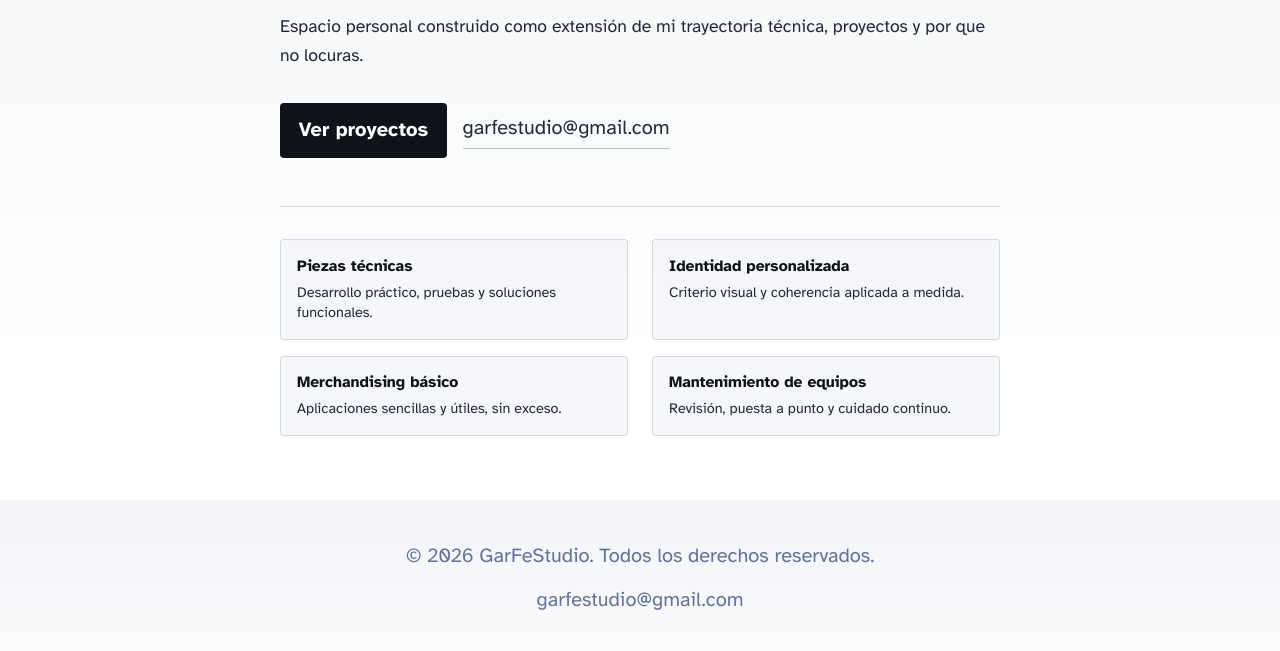
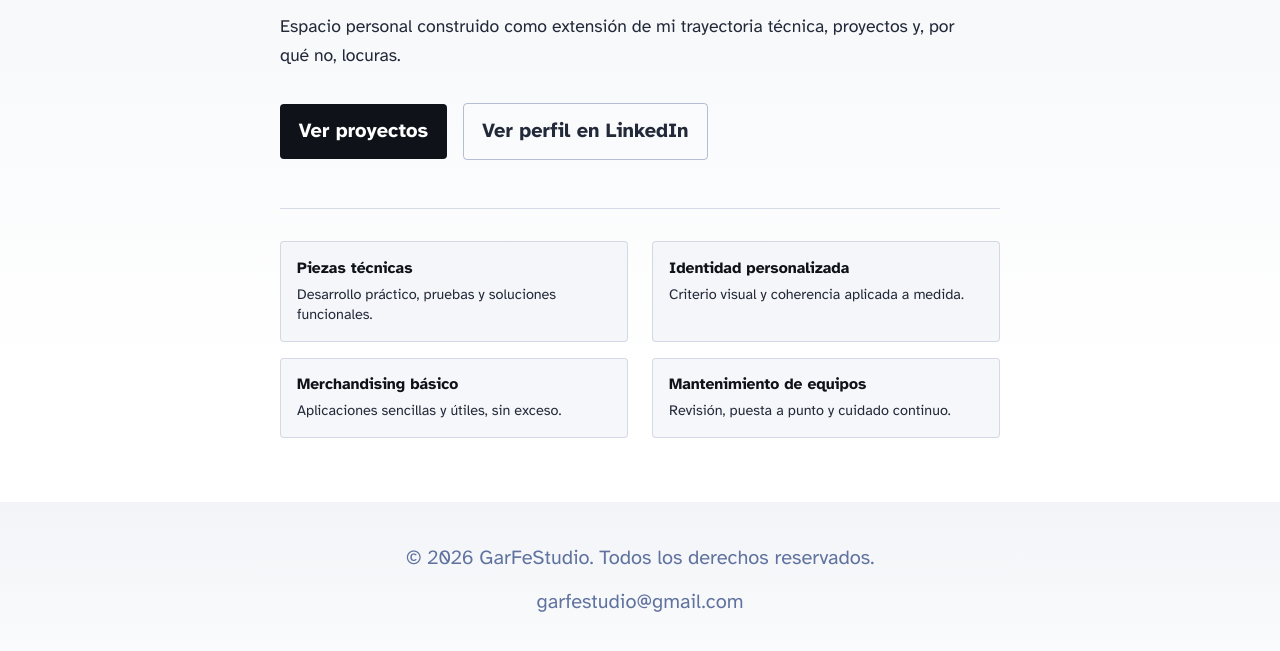
Before and after one commit to garfestudio-tech/astro-blog-starter-template, an Astro site: page / in a window 1280 px wide. Shown: the part 235-886 px from the top of the page. Built offline with nearby package versions, Linux system fonts and the light colour scheme; Astro itself is replaced by a stand-in of ours.

Commit message:
Update index.astro

```diff
--- a/src/pages/index.astro
+++ b/src/pages/index.astro
@@ -18,12 +18,17 @@ import { SITE_TITLE, SITE_DESCRIPTION } from '../consts';
 				<h1>GarFeStudio</h1>
 				<p class="lead">
 					Espacio personal construido como extensión de mi trayectoria técnica,
-					proyectos y por que no locuras.
+					proyectos y, por qué no, locuras.
 				</p>
 				<div class="actions">
 					<a href="/blog" class="btn-primary">Ver proyectos</a>
-					<a href="mailto:garfestudio@gmail.com" class="btn-secondary">
-						garfestudio@gmail.com
+					<a
+						href="https://www.linkedin.com/in/TU-URL-DE-LINKEDIN"
+						target="_blank"
+						rel="noopener noreferrer"
+						class="btn-secondary"
+					>
+						Ver perfil en LinkedIn
 					</a>
 				</div>
 			</section>
@@ -97,14 +102,18 @@ import { SITE_TITLE, SITE_DESCRIPTION } from '../consts';
 		opacity: 0.9;
 	}
 	.btn-secondary {
+		display: inline-block;
+		padding: 0.65rem 1.15rem;
 		color: rgb(var(--gray-dark));
+		background: transparent;
+		border: 1px solid rgba(var(--gray), 0.45);
+		border-radius: 4px;
 		text-decoration: none;
-		border-bottom: 1px solid rgba(var(--gray), 0.45);
-		padding-bottom: 0.15rem;
+		font-weight: 600;
 	}
 	.btn-secondary:hover {
 		color: rgb(var(--black));
-		border-bottom-color: rgb(var(--black));
+		border-color: rgb(var(--black));
 	}
 	.pillars {
 		margin-top: 3rem;
```
